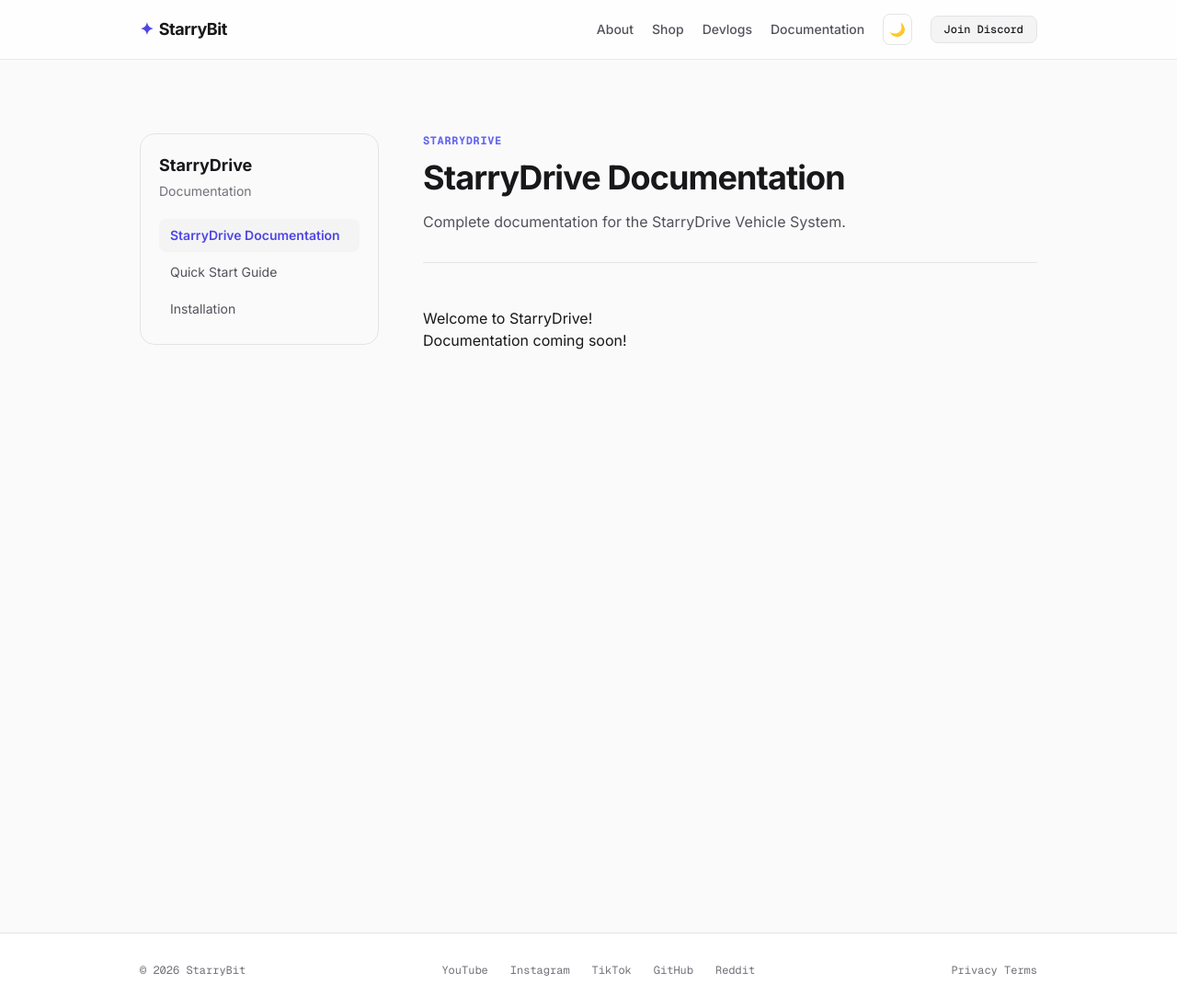
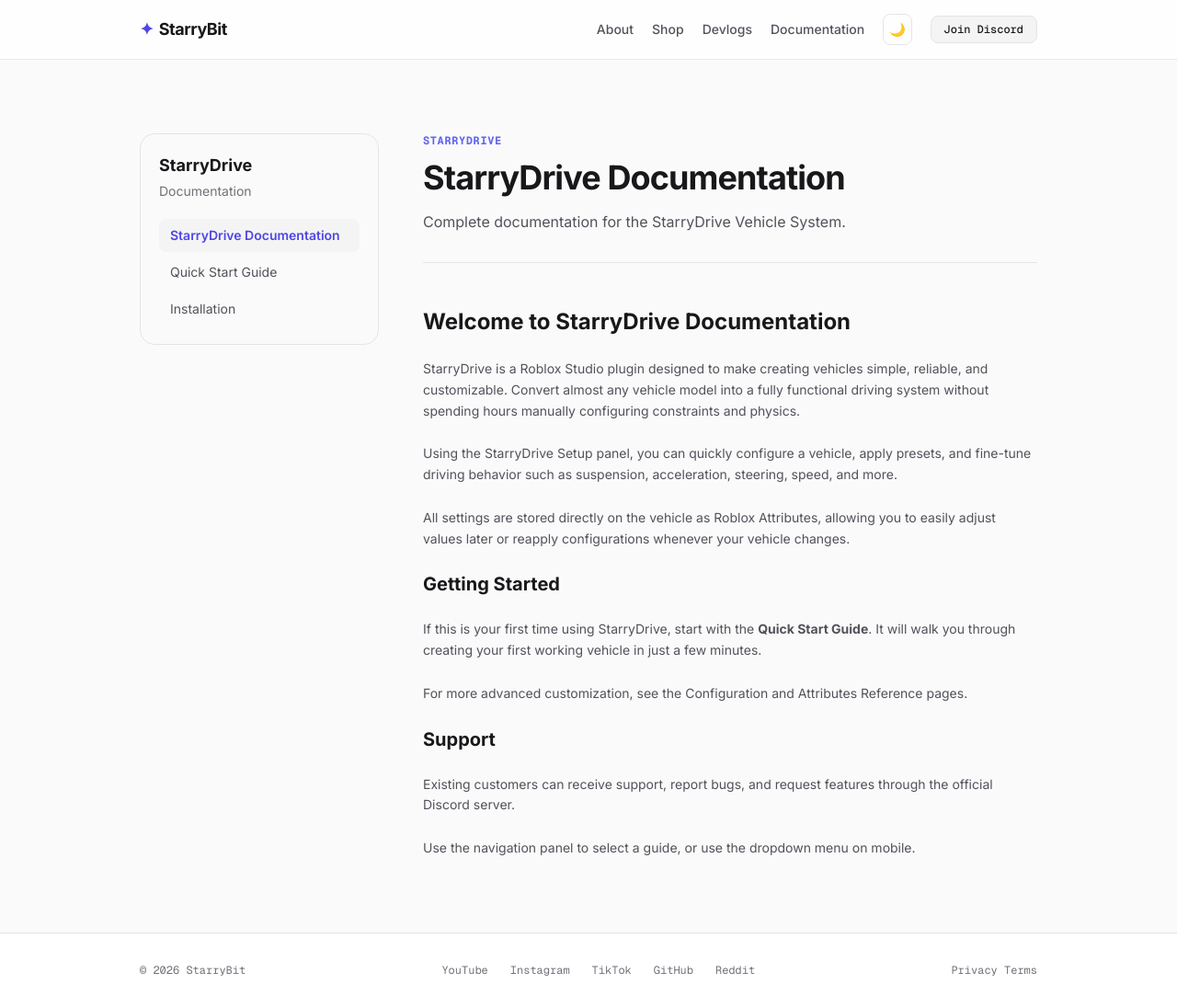
Before and after one commit to StarryBit/starrybit.github.io, a Jekyll site: the page built from _docs/starrydrive/index.html, in a window 1280 px wide and 1095 px high. Shown: the whole window at 92% size. Built offline with Jekyll 4.4.1, drawn with Linux system fonts in a browser that asks for light colours; nearby versions of some CDN libraries.

Commit message:
Update index.html

```diff
--- a/_docs/starrydrive/index.html
+++ b/_docs/starrydrive/index.html
@@ -7,7 +7,46 @@
 category: Roblox Plugin
 ---
 
-<div>
-  <h2>Welcome to StarryDrive!</h2>
-  <p>Documentation coming soon!</p>
+<div class="space-y-6 text-sm text-zinc-600 dark:text-zinc-400 leading-relaxed">
+
+<h1 class="text-2xl font-bold text-zinc-900 dark:text-zinc-100">
+Welcome to StarryDrive Documentation
+</h1>
+
+<p>
+StarryDrive is a Roblox Studio plugin designed to make creating vehicles simple, reliable, and customizable. Convert almost any vehicle model into a fully functional driving system without spending hours manually configuring constraints and physics.
+</p>
+
+<p>
+Using the StarryDrive Setup panel, you can quickly configure a vehicle, apply presets, and fine-tune driving behavior such as suspension, acceleration, steering, speed, and more.
+</p>
+
+<p>
+All settings are stored directly on the vehicle as Roblox Attributes, allowing you to easily adjust values later or reapply configurations whenever your vehicle changes.
+</p>
+
+<h2 class="text-xl font-bold text-zinc-900 dark:text-zinc-100">
+Getting Started
+</h2>
+
+<p>
+If this is your first time using StarryDrive, start with the <strong>Quick Start Guide</strong>. It will walk you through creating your first working vehicle in just a few minutes.
+</p>
+
+<p>
+For more advanced customization, see the Configuration and Attributes Reference pages.
+</p>
+
+<h2 class="text-xl font-bold text-zinc-900 dark:text-zinc-100">
+Support
+</h2>
+
+<p>
+Existing customers can receive support, report bugs, and request features through the official Discord server.
+</p>
+
+<p>
+Use the navigation panel to select a guide, or use the dropdown menu on mobile.
+</p>
+
 </div>
```
